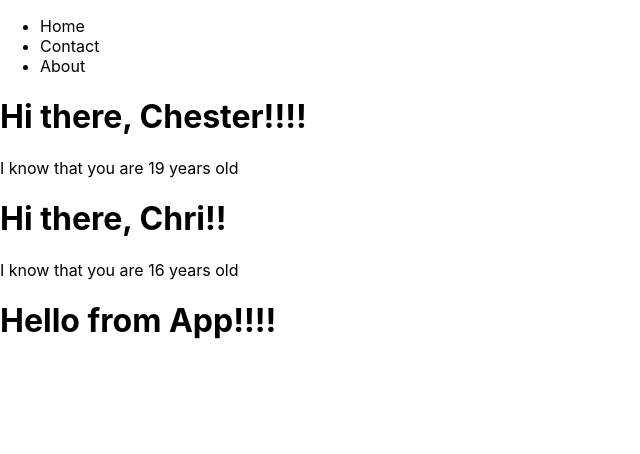
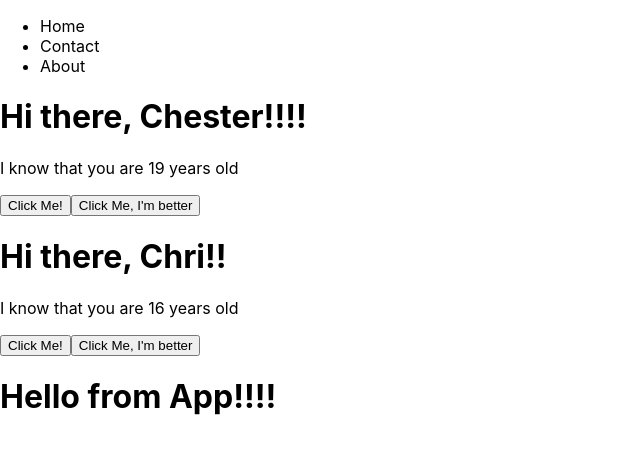
Before and after one commit to ChesterCabahug/colt-react, a React (Create React App) app: page / in a window 1280 px wide. Shown: the top 454 px of the page, without its empty margins (0-640 px from the left). Built offline with nearby package versions, Linux system fonts and the light colour scheme.

Commit message:
event lister in react! you can do it in 2 ways, create a variable(better) or create the function directly

```diff
--- a/src/Greeter.js
+++ b/src/Greeter.js
@@ -1,10 +1,15 @@
 import React from "react"
 
 function Greeter({name, age=16, excitement = 1}) {
+    const greet = () => {
+        alert(`Hello there, ${name}`)
+    }
     return (
         <>
         <h1>Hi there, {name}{"!".repeat(excitement)}</h1>
         <p>I know that you are {age} years old</p>
+        <button onClick={() => alert("hello!")}>Click Me!</button>
+        <button onClick={greet}>Click Me, I'm better</button>
         </>
     )
 }
```
Lines whose indentation alone changed are shown as unchanged.
